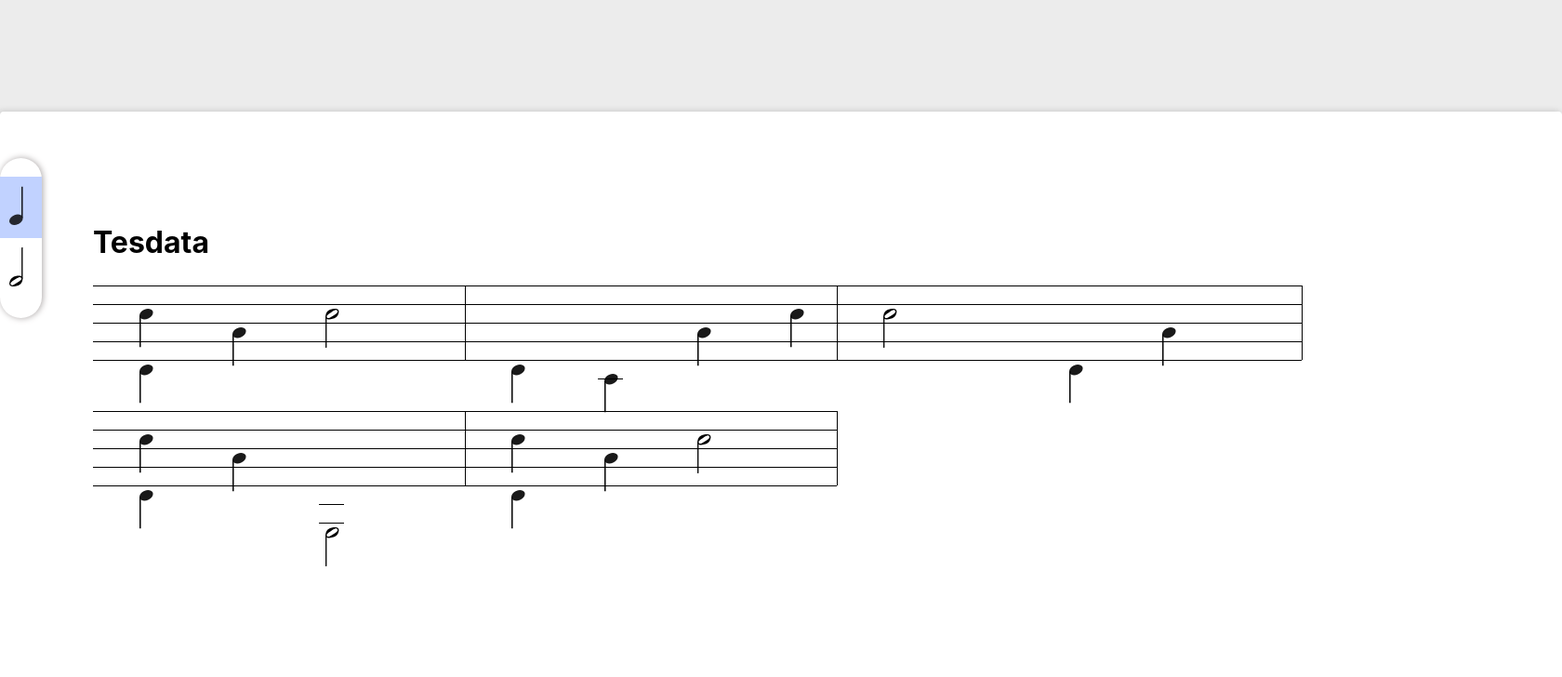
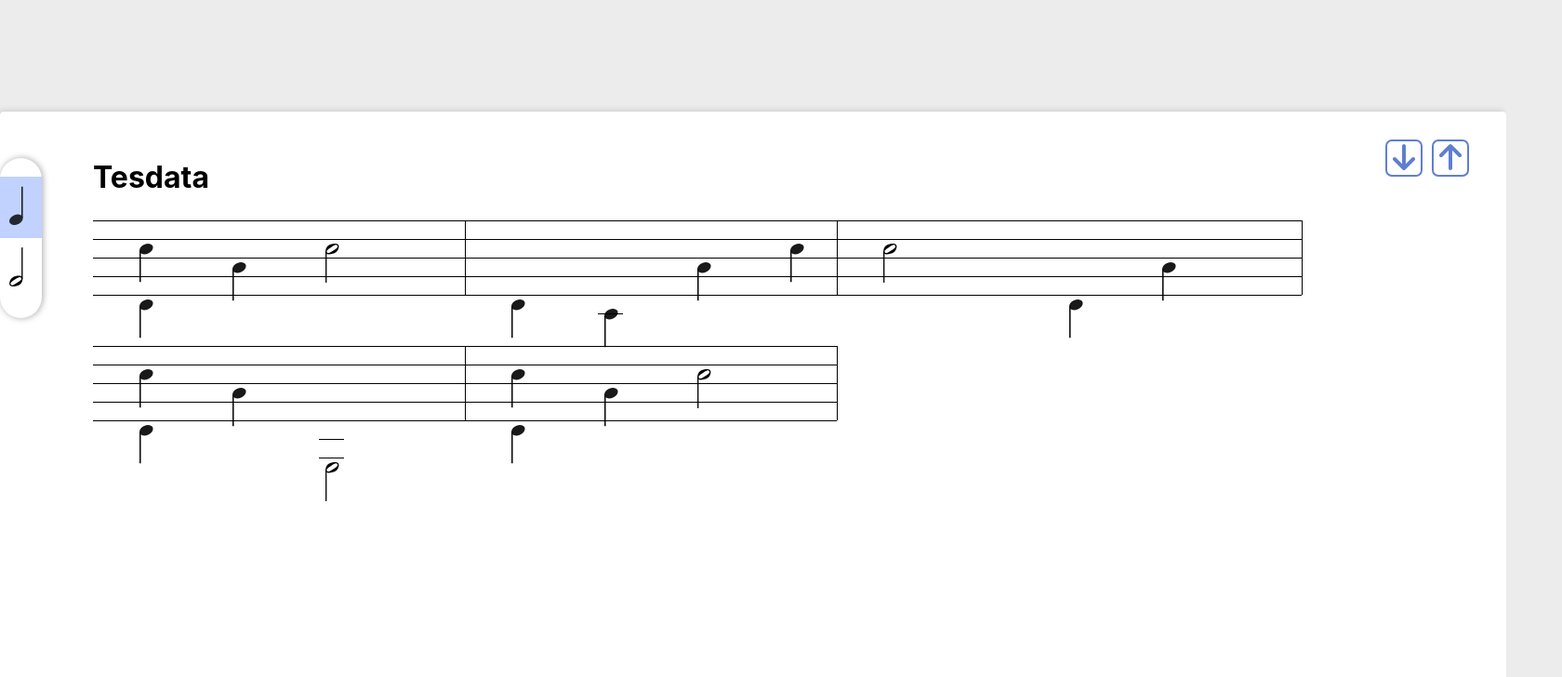
Before and after one commit to philippEder/notes, a React (Create React App) app: page / in a window 1280 px wide. Shown: the top 728 px of the page at 93% size, 1680 px wide, since content can reach past the window. Built offline with nearby package versions, Linux system fonts and the light colour scheme.

Commit message:
proper state handling and intoroduce import/export buttons

```diff
--- a/src/components/Bar.js
+++ b/src/components/Bar.js
@@ -1,15 +1,18 @@
 import './Bar.css';
 import Beat from './Beat.js';
 import uuid from 'react-uuid';
+import React, { memo } from 'react';
 
-function Bar({beats, addNoteCallback}) {
+function Bar({idx, beats, addNoteCallback}) {
+
+    const addNote = (beatIdx, position) => addNoteCallback(idx, beatIdx, position);
 
     return (
         <div id="bar" className="bar">
 
             {
-                beats.map(beat =>
-                    <Beat key={uuid()} addNoteCallback={addNoteCallback} items={beat.items}></Beat>
+                beats.map((beat, idx) =>
+                    <Beat key={uuid()} idx={idx} addNoteCallback={addNote} items={beat.items}></Beat>
                 )
             }
 
@@ -18,4 +21,4 @@ function Bar({beats, addNoteCallback}) {
 
 }
 
-export default Bar;
+export default memo(Bar);
--- a/src/components/Beat.js
+++ b/src/components/Beat.js
@@ -3,7 +3,7 @@ import Line from './Line';
 import uuid from 'react-uuid';
 import React, { memo, useState, useEffect } from 'react';
 
-const Beat = ({addNoteCallback, items}) => {
+const Beat = ({idx, addNoteCallback, items}) => {
 
 
     const [lines, setLines] = useState([]);
@@ -25,14 +25,16 @@ const Beat = ({addNoteCallback, items}) => {
     }, [items]);
 
     const findItemByPosition = (items, position) => {
-        return items.filter(item => item.position == position)
+        return items.filter(item => item.position === position)
     }
+
+    const addNote = (position) => addNoteCallback(idx, position);
 
 
     return (
         <div className='beat-parent'>
             {
-                lines.map(line => <Line key={uuid()} position={line.position} type={line.type} addNoteCallback={addNoteCallback}></Line>)
+                lines.map(line => <Line key={uuid()} position={line.position} type={line.type} addNoteCallback={addNote}></Line>)
             }
         </div>
     )
--- a/src/components/Footer.js
+++ b/src/components/Footer.js
@@ -5,7 +5,7 @@ function Footer() {
 
   return (
     <div className="footer">
-        <a href="https://www.flaticon.com/free-icons/clef" title="clef icons">Clef icons created by Freepik - Flaticon</a>
+        <a href="https://www.flaticon.com/" title="icons by flaticon">Icons created by Freepik - Flaticon</a>
     </div>
 
   );
--- a/src/components/Line.js
+++ b/src/components/Line.js
@@ -4,15 +4,17 @@ import { useState, memo } from 'react';
 
 function Line({type, position, addNoteCallback}) {
 
+    const [currentType, setCurrentType] = useState(type);
+
     const onClick = () => {
-        addNoteCallback(1, position);
-
+        addNoteCallback(position);
+        setCurrentType("halfNote")
     }
 
     const getContent = () => {
         var ret;
 
-        switch (type) {
+        switch (currentType) {
             case 'quaterNote':
                 ret = BarItem.quaterNoteDown; break;
             case 'halfNote':
@@ -28,7 +30,7 @@ function Line({type, position, addNoteCallback}) {
 
         var styles = "";
 
-        if (position % 2 == 0) {
+        if (position % 2 === 0) {
             styles += "beat-line ";
 
             if (position < 0 || position > 8) {
--- a/src/components/Page.css
+++ b/src/components/Page.css
@@ -5,11 +5,29 @@
     background-color: white;
     border-radius: 4px;
     -webkit-box-shadow: -2px 0px 7px rgba(0, 0, 0, 0.19);
+    box-shadow: -2px 0px 7px rgba(0, 0, 0, 0.19);
     height: 100vh;
     width: 1480px;
-    padding: 100px;
+    padding-top: 30px;
+    padding-right: 40px;
+    padding-bottom: 100px;
+    padding-left: 100px;
 }
 
-.page svg {
+.page .bar svg {
     position: absolute;
 }
+
+.page .button-group {
+    float: right;
+}
+
+.page .button-group .button {
+    background: transparent;
+    border: 2px solid #5f7ed3;
+    border-radius: 7px;
+    height: 40px;
+    width: 40px;
+    cursor: pointer;
+    margin-left: 10px;
+}
--- a/src/components/Page.js
+++ b/src/components/Page.js
@@ -1,27 +1,42 @@
 import Bar from './Bar';
 import './Page.css';
 import faceTestdata from '../testdata/example1.json'
-import React, {memo, useState } from 'react';
+import React, { memo } from 'react';
 import uuid from 'react-uuid';
+import DownloadIcon from '../icons/DownloadIcon';
+import UploadIcon from '../icons/UploadIcon';
 
 function Page(props) {
 
-  const [page, setPage] = useState(faceTestdata);
+  var page = faceTestdata;
 
-  function addNote(barId, position) {
+  const exportPage = () => {
+    const jsonString = `data:text/json;chatset=utf-8,${encodeURIComponent(
+      JSON.stringify(page)
+    )}`;
+
+    const link = document.createElement("a");
+    link.href = jsonString;
+    link.download = page.title + ".json";
+
+    link.click();
+  };
+
+  const importPage = () => {
+    //TODO
+  };
+
+
+  const addNote = (barIdx, beatIdx, position) => {
 
     var newPage = JSON.parse(JSON.stringify(page));
-
-    newPage.bars[1].beats[1].items.push({
+    newPage.bars[barIdx].beats[beatIdx].items.push({
       "position": position,
       "type": props.selectedToolboxItem
     });
 
-
-
-    setPage(newPage);
+    page = newPage;
   }
-
 
 
 
@@ -29,15 +44,26 @@ function Page(props) {
 
     <div className="page">
 
+      <div className='button-group'>
+
+        <button className='button' type="button" onClick={exportPage}>
+          <DownloadIcon></DownloadIcon>
+        </button>
+
+        <button className='button' type="button" onClick={importPage}>
+          <UploadIcon></UploadIcon>
+        </button>
+
+      </div>
+
       <h1>{faceTestdata.title}</h1>
 
-      <div>
-        {
-          page.bars.map(bar =>
-            <Bar key={uuid()} addNoteCallback={addNote} beats={bar.beats}></Bar>
-          )
-        }
-      </div>
+
+      {
+        page.bars.map((bar, idx) =>
+          <Bar key={uuid()} addNoteCallback={addNote} idx={idx} beats={bar.beats}></Bar>
+        )
+      }
 
 
     </div>
--- a/src/components/Toolbox.js
+++ b/src/components/Toolbox.js
@@ -1,4 +1,3 @@
-import { ToolboxItem } from '../common/TooboxItems';
 import QuaterNoteUpToolboxIcon from '../icons/QuaterNoteUpToolboxIcon';
 import HalfNoteUpToolboxIcon from '../icons/HalfNoteUpToolboxIcon.js';
 import './Toolbox.css';
--- /dev/null
+++ b/src/icons/DownloadIcon.js
@@ -0,0 +1,11 @@
+import React from "react";
+
+function DownloadIcon() {
+  return (
+    <svg xmlns="http://www.w3.org/2000/svg" viewBox="0 0 384 512">
+      <path fill="#5f7ed3" d="M169.4 470.6c12.5 12.5 32.8 12.5 45.3 0l160-160c12.5-12.5 12.5-32.8 0-45.3s-32.8-12.5-45.3 0L224 370.8V64c0-17.7-14.3-32-32-32s-32 14.3-32 32v306.7L54.6 265.4c-12.5-12.5-32.8-12.5-45.3 0s-12.5 32.8 0 45.3l160 160z"></path>
+    </svg>
+  );
+}
+
+export default DownloadIcon;
--- /dev/null
+++ b/src/icons/UploadIcon.js
@@ -0,0 +1,11 @@
+import React from "react";
+
+function UploadIcon() {
+  return (
+    <svg xmlns="http://www.w3.org/2000/svg" viewBox="0 0 384 512">
+      <path fill="#5f7ed3" d="M214.6 41.4c-12.5-12.5-32.8-12.5-45.3 0l-160 160c-12.5 12.5-12.5 32.8 0 45.3s32.8 12.5 45.3 0L160 141.2V448c0 17.7 14.3 32 32 32s32-14.3 32-32V141.2l105.4 105.4c12.5 12.5 32.8 12.5 45.3 0s12.5-32.8 0-45.3l-160-160z"></path>
+    </svg>
+  );
+}
+
+export default UploadIcon;
```
Also changed, not shown: 1 other file (tests, documents, lock files or other folders).
